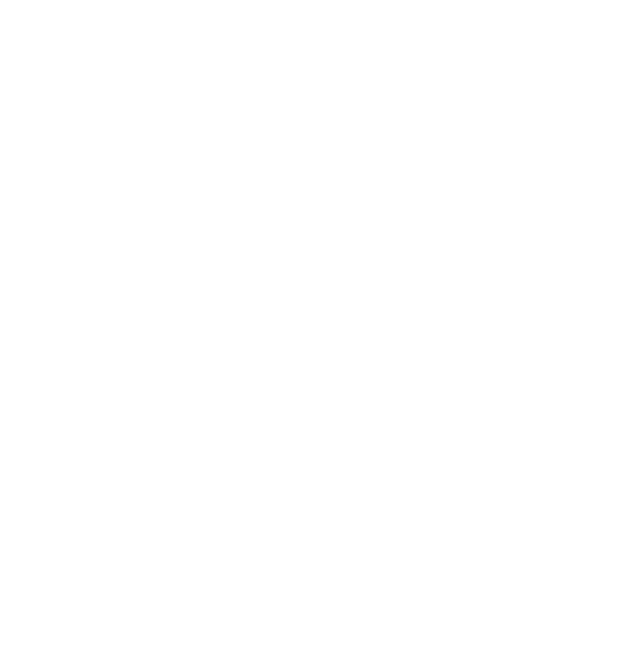
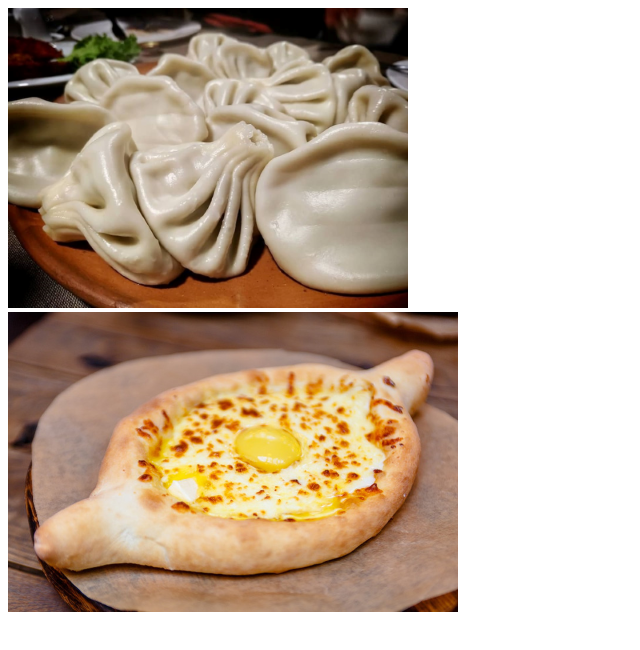
Before and after one commit to Achi-Abramia/Davaleba-08, a plain HTML site: page index.html in a window 1280 px wide. Shown: the whole page, without its empty margins (0-640 px from the left). Drawn offline with Linux system fonts and the light colour scheme.

Commit message:
added div for pictures

```diff
--- a/index.html
+++ b/index.html
@@ -6,6 +6,11 @@
     <title>Document</title>
 </head>
 <body>
-
+    <div class="khinkali">
+        <img src="images/khinkali.png" alt="Khinkali">
+    </div>
+    <div class="khachapuri">
+        <img src="images/khachapuri.png" alt="Khachapuri">
+    </div>
 </body>
 </html>
```
